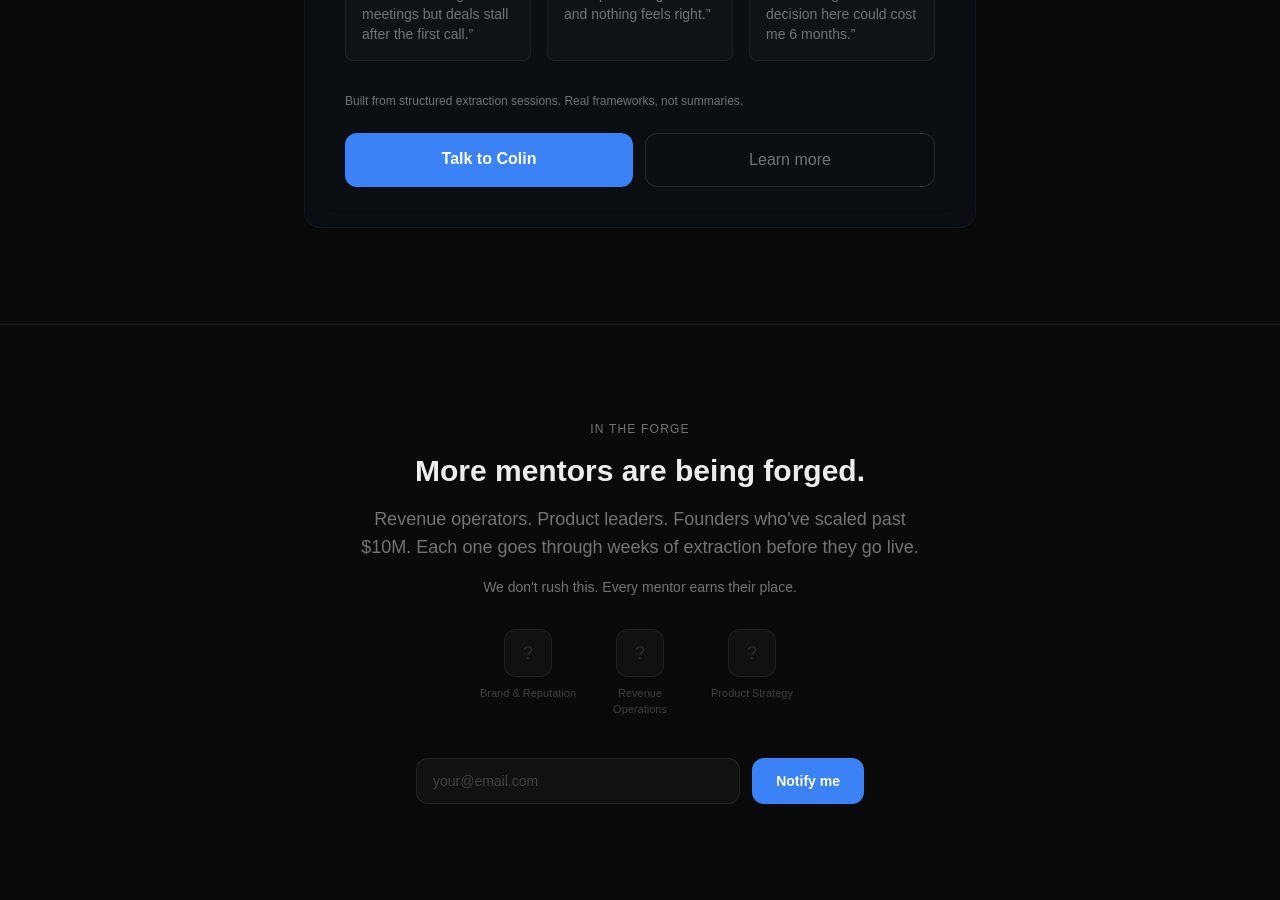
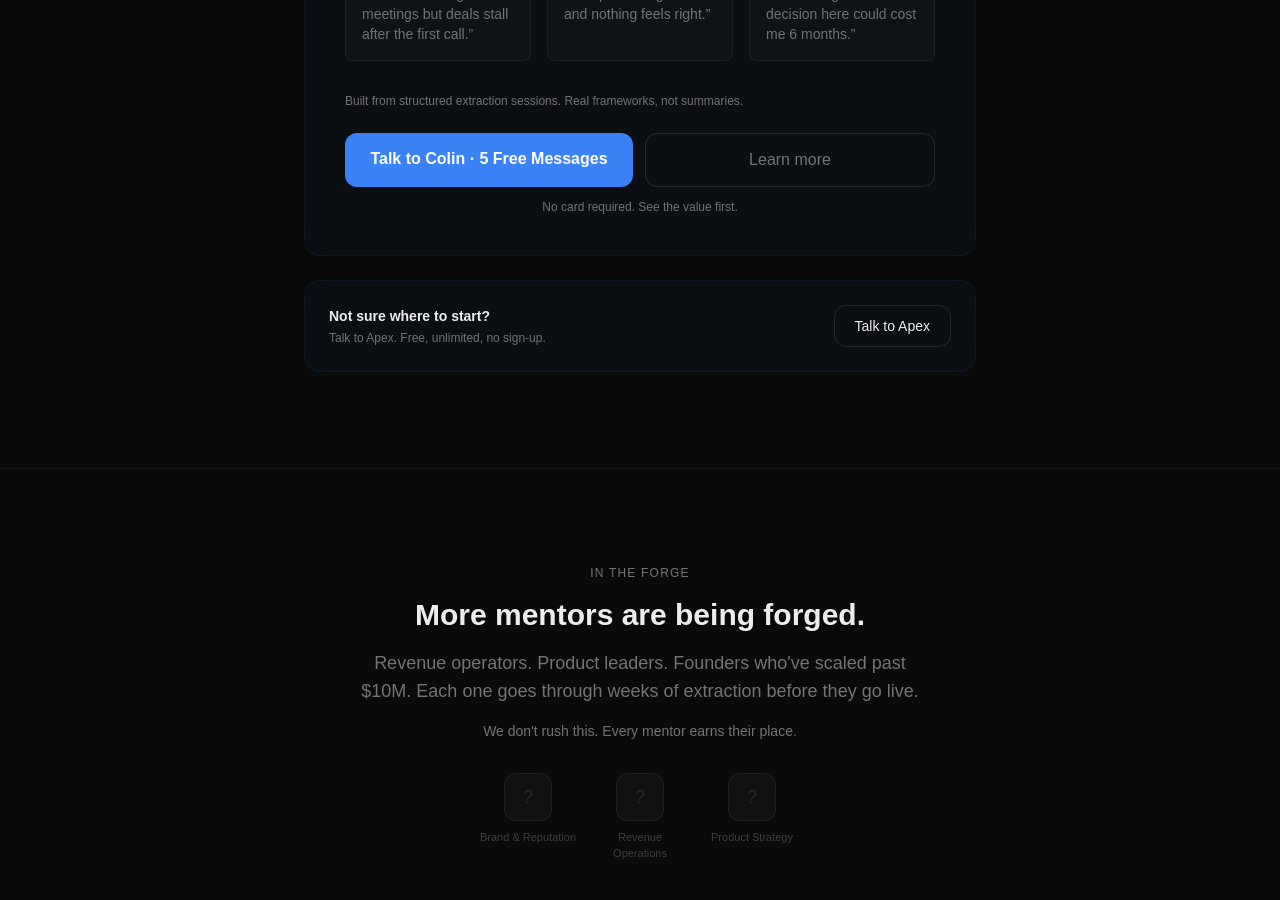
Before and after one commit to Apex-Sudo/forgehouse-site, a Next.js app: page /mentors in a window 1280 px wide. Shown: the part 840-1740 px from the top of the page. Built offline with nearby package versions, Linux system fonts and the light colour scheme; no server answers.

Commit message:
free tier messaging: homepage + mentors page CTAs communicate Apex free + Colin 5 free

```diff
--- a/src/app/mentors/page.tsx
+++ b/src/app/mentors/page.tsx
@@ -100,7 +100,7 @@ export default function MentorsPage() {
                 href="/chat/colin-chapman"
                 className="flex-1 bg-amber text-white py-3.5 rounded-xl font-semibold hover:bg-amber-dark transition text-center cursor-pointer"
               >
-                Talk to Colin
+                Talk to Colin · 5 Free Messages
               </Link>
               <Link
                 href="/mentors/colin-chapman"
@@ -109,6 +109,21 @@ export default function MentorsPage() {
                 Learn more
               </Link>
             </div>
+            <p className="text-xs text-muted text-center mt-3">No card required. See the value first.</p>
+          </div>
+
+          {/* Apex free tier */}
+          <div className="glass-card p-6 mt-6 flex items-center justify-between">
+            <div>
+              <p className="font-semibold text-sm">Not sure where to start?</p>
+              <p className="text-xs text-muted mt-1">Talk to Apex. Free, unlimited, no sign-up.</p>
+            </div>
+            <Link
+              href="/chat/apex"
+              className="border border-white/10 text-sm px-5 py-2.5 rounded-xl font-medium hover:text-foreground hover:border-white/20 transition cursor-pointer shrink-0"
+            >
+              Talk to Apex
+            </Link>
           </div>
         </div>
       </section>
--- a/src/app/page.tsx
+++ b/src/app/page.tsx
@@ -34,7 +34,7 @@ export default function Home() {
             Meet the Mentors
           </Link>
           <Link href="/chat/apex" className="border border-border-light px-8 py-3.5 rounded-xl font-semibold hover:border-amber/30 hover:bg-white/[0.02] transition text-center">
-            Try Apex Now
+            Try Apex Free
           </Link>
         </div>
       </section>
@@ -85,11 +85,18 @@ export default function Home() {
       {/* CTA */}
       <section className="px-6 py-24">
         <div className="max-w-4xl mx-auto text-center">
-          <h2 className="text-3xl md:text-4xl font-bold mb-4">Your first 5 messages are on us.</h2>
-          <p className="text-muted text-lg mb-8"></p>
-          <Link href="/chat/apex" className="bg-amber text-white px-8 py-3.5 rounded-xl font-semibold hover:bg-amber-dark transition inline-block">
-            Talk to Apex
-          </Link>
+          <h2 className="text-3xl md:text-4xl font-bold mb-4">See it for yourself.</h2>
+          <p className="text-muted text-lg mb-8 max-w-xl mx-auto">
+            Apex is free, forever. Mentor agents get 5 messages on us. No card required.
+          </p>
+          <div className="flex flex-col sm:flex-row gap-4 justify-center">
+            <Link href="/chat/apex" className="bg-amber text-white px-8 py-3.5 rounded-xl font-semibold hover:bg-amber-dark transition inline-block">
+              Talk to Apex · Free
+            </Link>
+            <Link href="/chat/colin-chapman" className="border border-border-light px-8 py-3.5 rounded-xl font-semibold hover:border-amber/30 hover:bg-white/[0.02] transition inline-block">
+              Try Colin · 5 Free Messages
+            </Link>
+          </div>
         </div>
       </section>
     </div>
```
